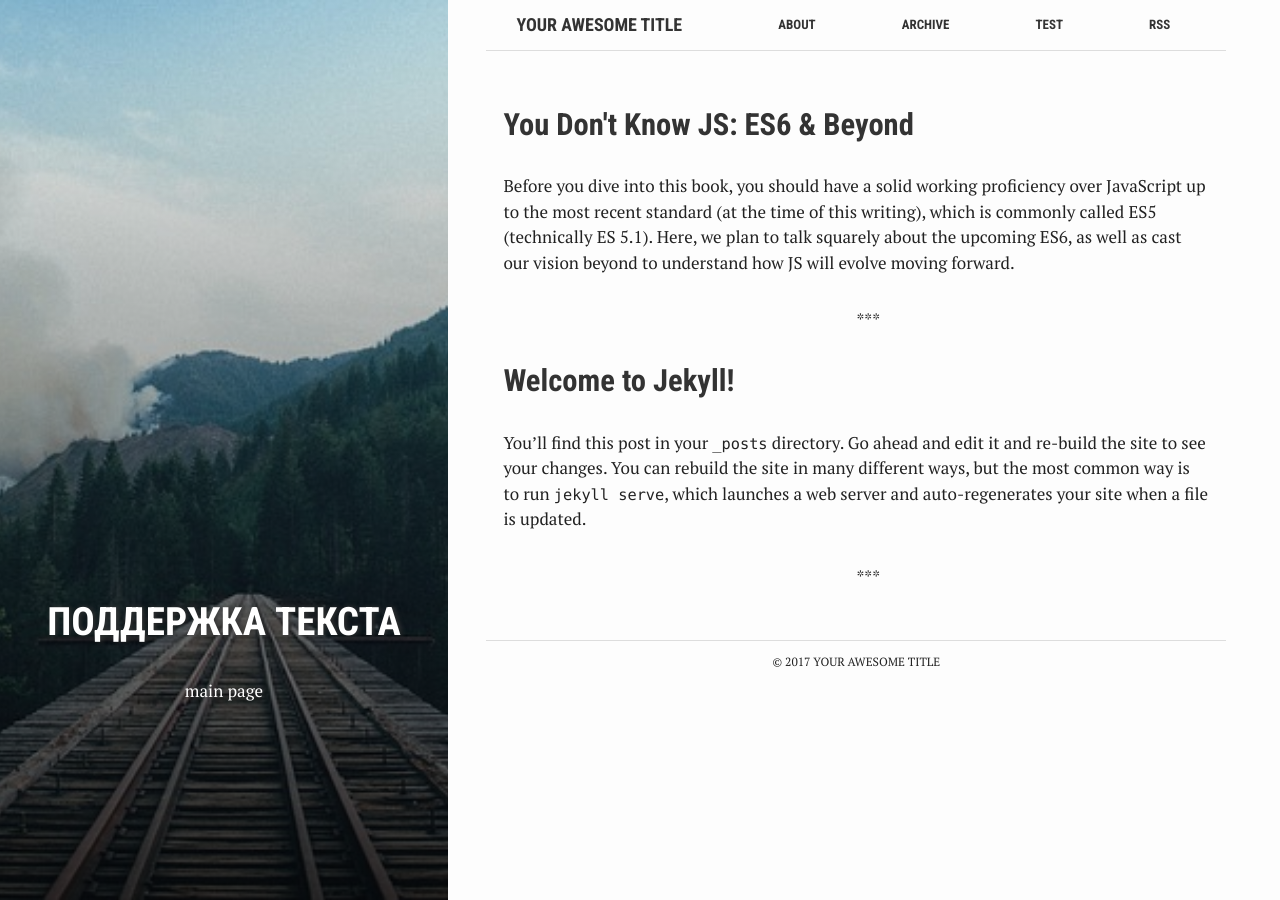
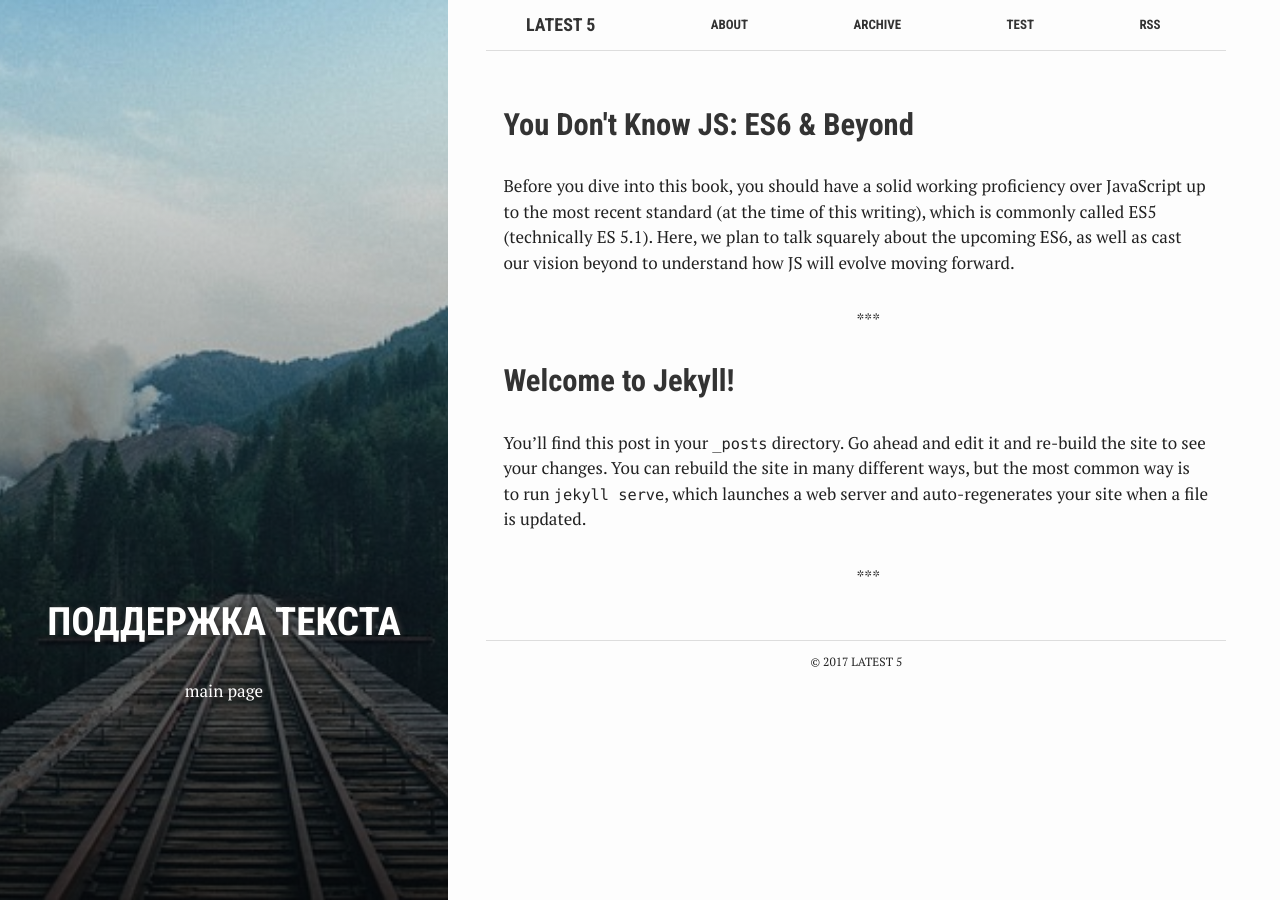
Before and after one commit to adze88/adze88.github.io, a Jekyll site: the page built from index.html, in a window 1280 px wide. Built offline with Jekyll 4.4.1, drawn with Linux system fonts in a browser that asks for light colours.

Commit message:
Update _config.yml

```diff
--- a/_config.yml
+++ b/_config.yml
@@ -6,7 +6,7 @@
 # 'jekyll serve'. If you change this file, please restart the server process.
 
 # Site settings
-title: Your awesome title
+title: Latest 5
 email: your-email@domain.com
 description: > # this means to ignore newlines until "baseurl:"
   Write an awesome description for your new site here. You can edit this
```
